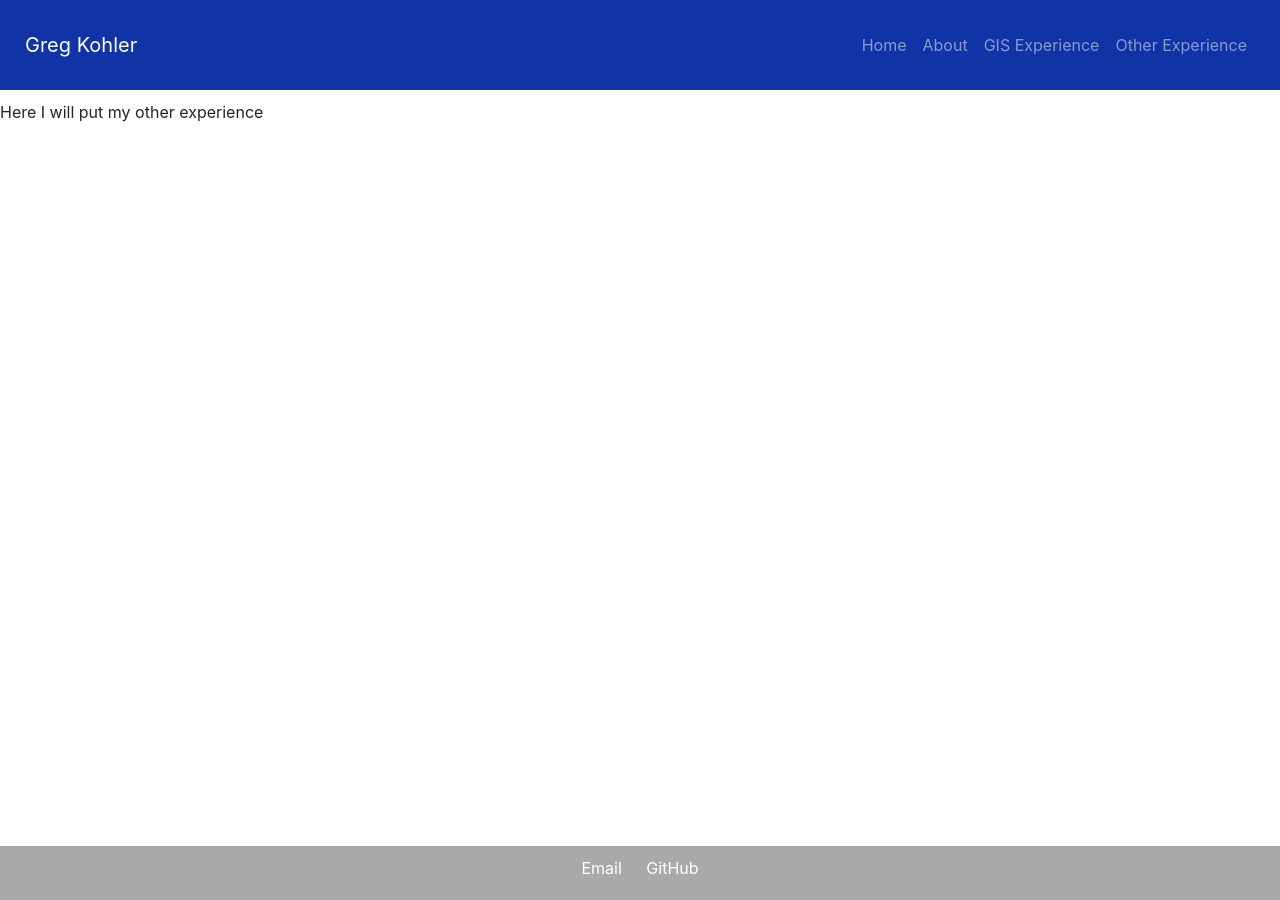
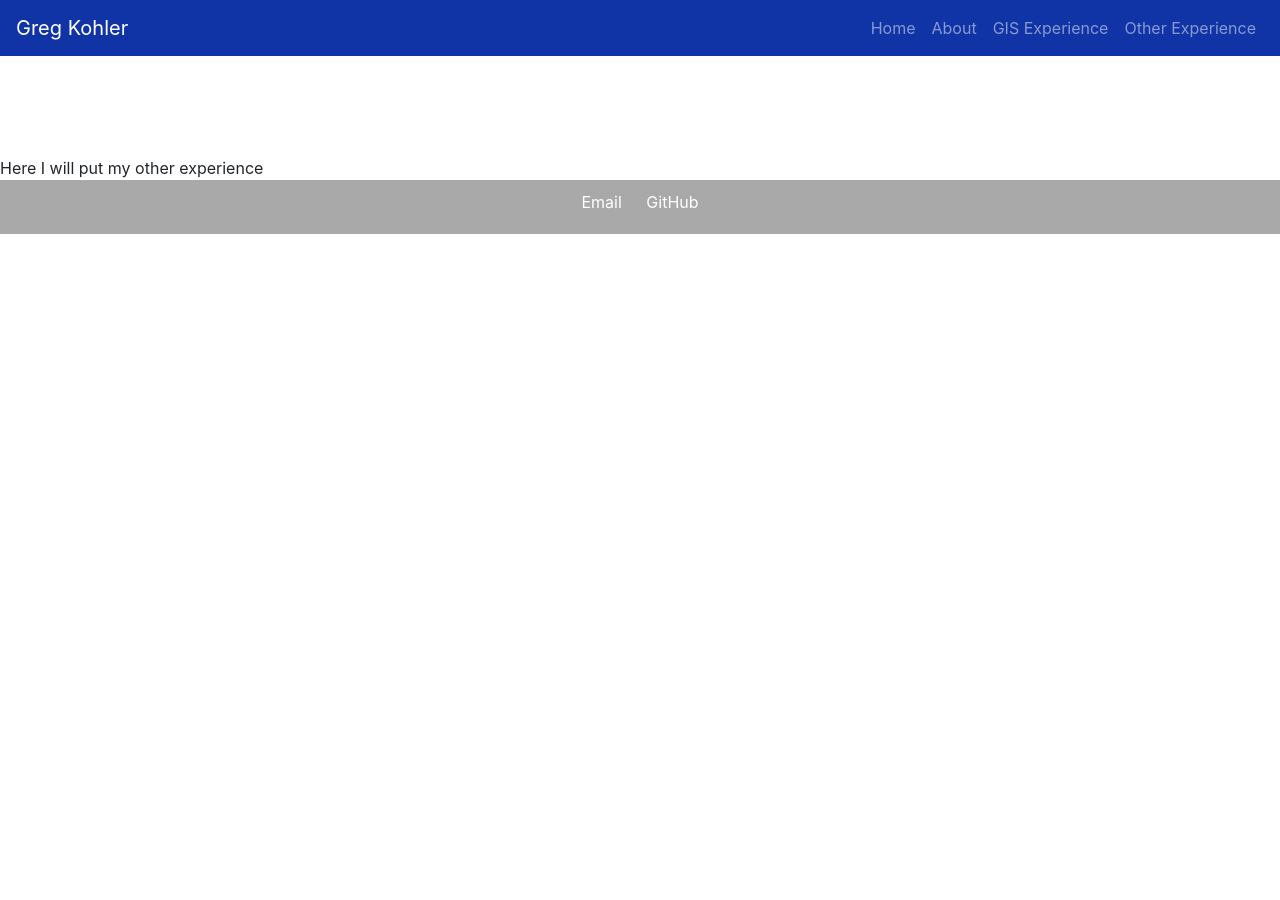
Before and after one commit to greg-kohler/myportfolio, a Jekyll site: the page built from experience.html, in a window 1280 px wide. Built offline with Jekyll 4.4.1, drawn with Linux system fonts in a browser that asks for light colours.

Commit message:
Update master.html

```diff
--- a/_layouts/master.html
+++ b/_layouts/master.html
@@ -22,15 +22,15 @@
         body {
             margin: 0;
             font-family: Arial, sans-serif;
+            min-height: 100vh; /* Set a minimum height for the body to push the footer down */
+            display: flex;
+            flex-direction: column;
         }
         footer {
             background-color: #a9a9a9;
             color: #fff;
             padding: 10px;
             text-align: center;
-            position: fixed;
-            width: 100%;
-            bottom: 0;
         }
         .footer-content {
             display: inline-block;
@@ -65,11 +65,12 @@
             transition: padding 1s;
             position: fixed;
             top: 0;
+            width: 100%;
+            z-index: 9999;
         }
         .main-content {
             margin-top: 100px; /* Set an initial margin */
         }
-
     </style>
     <!-- Bootstrap CSS -->
     <link href="https://stackpath.bootstrapcdn.com/bootstrap/4.5.2/css/bootstrap.min.css" rel="stylesheet">
@@ -77,7 +78,7 @@
 
 <body>
     <!-- Navigation Bar -->
-    <nav id="navbar" class="navbar navbar-dark navbar-expand-lg fixed-left" style="background-color: #1034a6; position: fixed; top: 0; width: 100%; padding: 25px; z-index:9999;">
+    <nav id="navbar" class="navbar navbar-dark navbar-expand-lg" style="background-color: #1034a6;">
         <a id="logo" class="navbar-brand" href="#">Greg Kohler</a>
         <button class="navbar-toggler" type="button" data-toggle="collapse" data-target="#navbarNav" aria-controls="navbarNav" aria-expanded="false" aria-label="Toggle navigation" id="navMenu">
             <span class="navbar-toggler-icon"></span>
@@ -98,13 +99,13 @@
                 </li>
             </ul>
         </div>
-
     </nav>
 
     <!-- Main Content -->
     <main class="main-content">
         {{content}}
     </main>
+
     <footer>
         <div class="footer-content">
             <div class="contact-info">
@@ -114,12 +115,10 @@
         </div>
     </footer>
 
-
     <!-- Bootstrap JavaScript -->
     <script src="https://code.jquery.com/jquery-3.5.1.slim.min.js"></script>
     <script src="https://cdn.jsdelivr.net/npm/@popperjs/core@2.9.3/dist/umd/popper.min.js"></script>
     <script src="https://stackpath.bootstrapcdn.com/bootstrap/4.5.2/js/bootstrap.min.js"></script>
-
 </body>
 
 </html>
```
Lines whose indentation alone changed are shown as unchanged.
